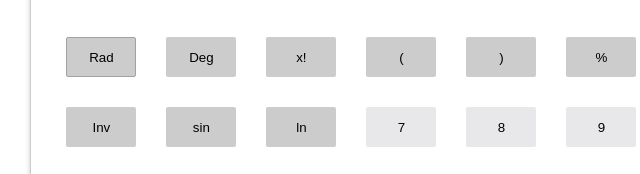
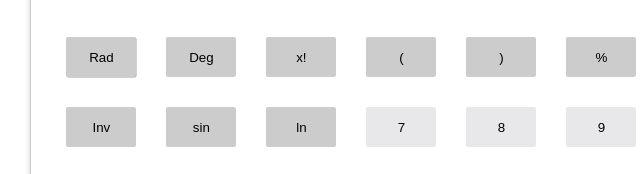
Before and after one commit to Aurix16/weekathons, a plain HTML site: page Css _Grid/index.html in a window 1280 px wide. In both pictures the pointer is over the button "Rad". Shown: the part 197-371 px from the top of the page, 104-744 px from the left. Drawn offline with Linux system fonts and the light colour scheme.

Commit message:
minor edit

```diff
--- a/Css _Grid/style.css
+++ b/Css _Grid/style.css
@@ -35,7 +35,7 @@ body{
 }
 
 .btn:hover{
-    border: 0.1px solid #a2a2a3;
+    box-shadow: 0.5px 0.5px #a2a2a3;
     cursor: pointer;
 }
 .grey{
```
